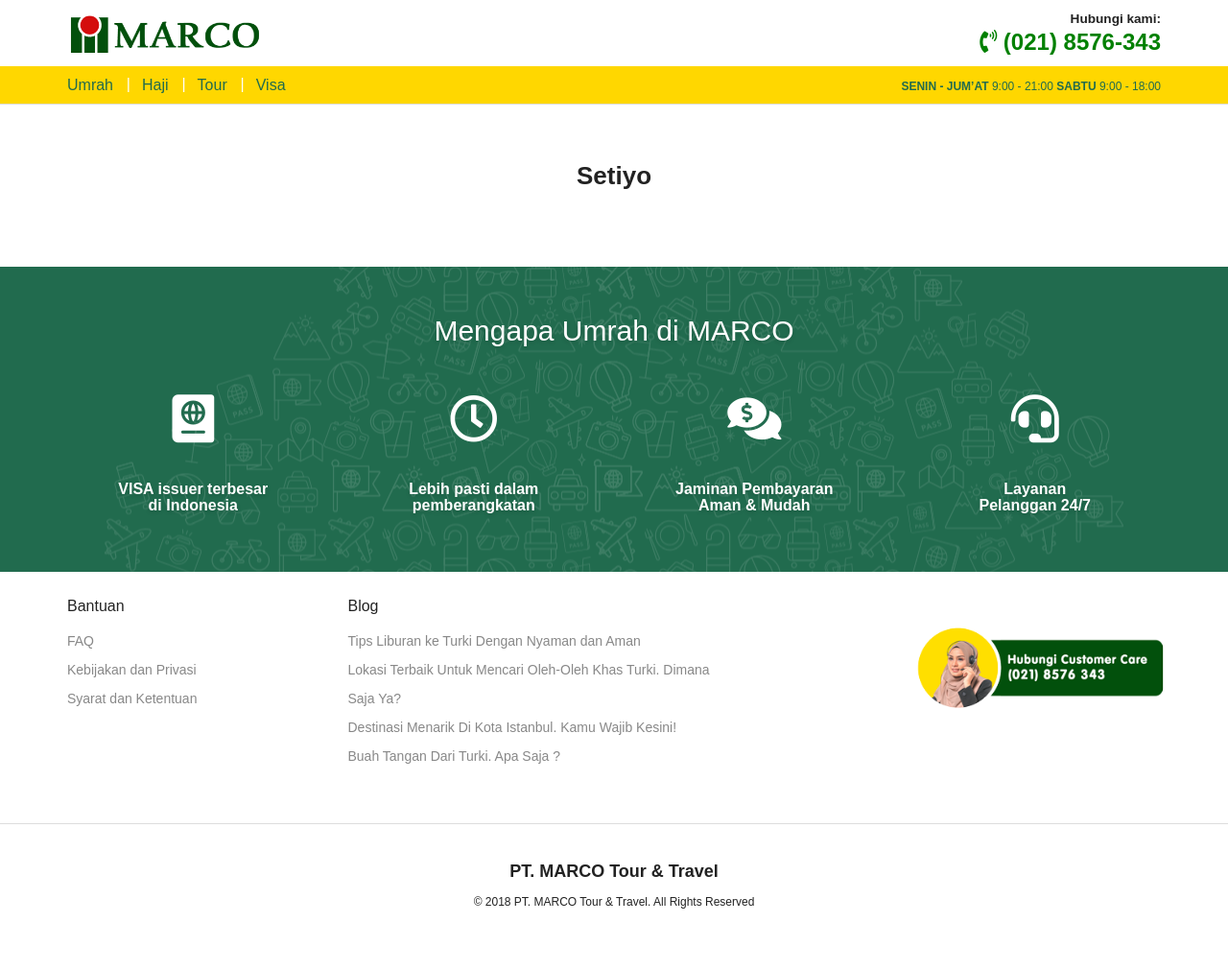
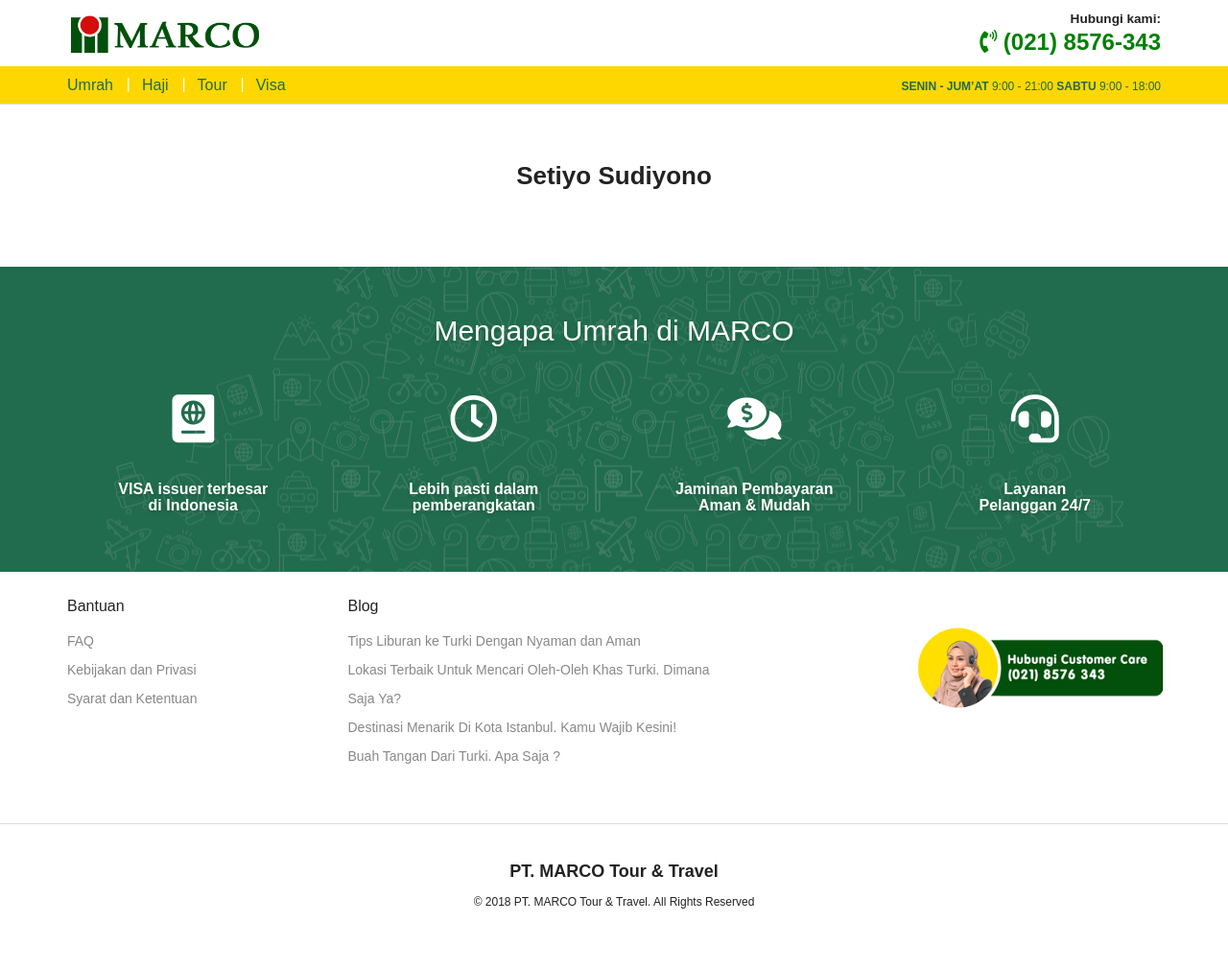
Before and after one commit to kemtol/marco, a Jekyll site: the page built from _agen/setiyo.markdown, in a window 1280 px wide. Shown: the whole page at 96% size. Built offline with Jekyll 4.4.1, drawn with Linux system fonts in a browser that asks for light colours; nearby versions of some CDN libraries; a script that is not in the unit is left out; some of the changed lines change nothing that is shown.

Commit message:
Updated Setiyo

```diff
--- a/_agen/setiyo.markdown
+++ b/_agen/setiyo.markdown
@@ -1,8 +1,8 @@
 ---
-title: Setiyo
+title: Setiyo Sudiyono
 date: 2018-10-12 04:00:00 Z
 permalink: "/agen/setiyo.html"
-agenwa: "-"
-agenalamat: Depok
+agenwa: 6287881888723
+agenalamat: KP. SIDAMUKTI RT. 001 RW. 017 KEL. SUKAMAJU KEC. CILODONG DEPOK JABAR
 layout: static
 ---
```
